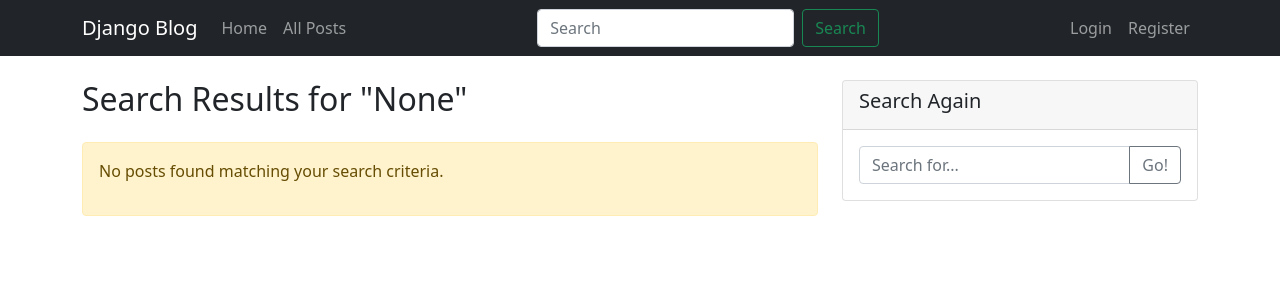
After one commit to beabzk/Alx_DjangoLearnLab, a Django app: page /search/ in a window 1280 px wide. The commit adds this page. Shown: the top 300 px of the page. Run offline with Django 5.2, Linux system fonts and the light colour scheme.

Commit message:
4. Implementing Advanced Features: Tagging and Search Functionality

```diff
--- a/django_blog/blog/models.py
+++ b/django_blog/blog/models.py
@@ -1,6 +1,7 @@
 from django.db import models
 from django.contrib.auth.models import User
 from django.urls import reverse
+from taggit.managers import TaggableManager
 
 # Create your models here.
 
@@ -9,6 +10,8 @@ class Post(models.Model):
     content = models.TextField()
     published_date = models.DateTimeField(auto_now_add=True)
     author = models.ForeignKey(User, on_delete=models.CASCADE, related_name='blog_posts')
+    tags = TaggableManager()
+    tags = TaggableManager()
 
     def __str__(self):
         return self.title
--- a/django_blog/blog/templates/blog/base.html
+++ b/django_blog/blog/templates/blog/base.html
@@ -21,6 +21,10 @@
                 <a class="nav-link" href="{% url 'blog:post-create' %}">Create Post</a>
                 {% endif %}
             </div>
+            <form class="d-flex" action="{% url 'blog:search' %}" method="get">
+                <input class="form-control me-2" type="search" placeholder="Search" aria-label="Search" name="q">
+                <button class="btn btn-outline-success" type="submit">Search</button>
+            </form>
             <div class="navbar-nav ms-auto">
                 {% if user.is_authenticated %}
                 <span class="navbar-text me-3">Welcome, {{ user.username }}!</span>
--- /dev/null
+++ b/django_blog/blog/templates/blog/search_results.html
@@ -0,0 +1,50 @@
+{% extends 'blog/base.html' %}
+
+{% block content %}
+<div class="row">
+    <div class="col-md-8">
+        <h2 class="mb-4">Search Results for "{{ query }}"</h2>
+
+        {% if posts %}
+        {% for post in posts %}
+        <article class="blog-post">
+            <h3 class="post-title"><a href="{{ post.get_absolute_url }}">{{ post.title }}</a></h3>
+            <p class="post-meta">By <strong>{{ post.author.username }}</strong> on {{ post.published_date|date:"F d, Y"
+                }}</p>
+            <p>{{ post.content|truncatewords:50 }}</p>
+            <div class="post-tags">
+                <strong>Tags:</strong>
+                {% for tag in post.tags.all %}
+                <a href="{% url 'blog:tagged' tag.slug %}" class="badge bg-primary text-decoration-none">{{ tag.name
+                    }}</a>
+                {% empty %}
+                <span class="text-muted">No tags.</span>
+                {% endfor %}
+            </div>
+            <a href="{{ post.get_absolute_url }}" class="btn btn-outline-primary btn-sm mt-2">Read More</a>
+        </article>
+        {% endfor %}
+        {% else %}
+        <div class="alert alert-warning">
+            <p>No posts found matching your search criteria.</p>
+        </div>
+        {% endif %}
+    </div>
+    <div class="col-md-4">
+        <div class="card">
+            <div class="card-header">
+                <h5>Search Again</h5>
+            </div>
+            <div class="card-body">
+                <form method="get" action="{% url 'blog:search' %}">
+                    <div class="input-group">
+                        <input type="text" name="q" class="form-control" placeholder="Search for..."
+                            value="{{ query|default:'' }}">
+                        <button class="btn btn-outline-secondary" type="submit">Go!</button>
+                    </div>
+                </form>
+            </div>
+        </div>
+    </div>
+</div>
+{% endblock %}
--- a/django_blog/blog/urls.py
+++ b/django_blog/blog/urls.py
@@ -19,4 +19,7 @@ urlpatterns = [
     path('login/', views.CustomLoginView.as_view(), name='login'),
     path('logout/', views.CustomLogoutView.as_view(), name='logout'),
     path('profile/', views.profile, name='profile'),
+    # Tag and Search URLs
+    path('tagged/<slug:slug>/', views.tagged, name='tagged'),
+    path('search/', views.search, name='search'),
 ]
--- a/django_blog/blog/views.py
+++ b/django_blog/blog/views.py
@@ -7,7 +7,9 @@ from django.contrib import messages
 from django.views.generic import CreateView, ListView, DetailView, UpdateView, DeleteView
 from django.urls import reverse_lazy
 from .models import Post, Comment
-from .forms import CustomUserCreationForm, UserUpdateForm, CommentForm
+from .forms import CustomUserCreationForm, UserUpdateForm, CommentForm, PostForm
+from taggit.models import Tag
+from django.db.models import Q
 
 # Create your views here.
 
@@ -99,8 +101,8 @@ class PostDetailView(DetailView):
 
 class PostCreateView(LoginRequiredMixin, CreateView):
     model = Post
+    form_class = PostForm
     template_name = 'blog/post_form.html'
-    fields = ['title', 'content']
 
     def form_valid(self, form):
         form.instance.author = self.request.user
@@ -113,8 +115,8 @@ class PostCreateView(LoginRequiredMixin, CreateView):
 
 class PostUpdateView(LoginRequiredMixin, UserPassesTestMixin, UpdateView):
     model = Post
+    form_class = PostForm
     template_name = 'blog/post_form.html'
-    fields = ['title', 'content']
 
     def form_valid(self, form):
         form.instance.author = self.request.user
@@ -199,3 +201,33 @@ class CommentDeleteView(LoginRequiredMixin, UserPassesTestMixin, DeleteView):
 
     def get_success_url(self):
         return reverse_lazy('blog:post-detail', kwargs={'pk': self.object.post.pk})
+
+
+def tagged(request, slug):
+    tag = get_object_or_404(Tag, slug=slug)
+    posts = Post.objects.filter(tags=tag).order_by('-published_date')
+    context = {
+        'tag': tag,
+        'posts': posts,
+        'title': f'Posts tagged with "{tag.name}"'
+    }
+    return render(request, 'blog/post_list.html', context)
+
+
+def search(request):
+    query = request.GET.get('q')
+    if query:
+        posts = Post.objects.filter(
+            Q(title__icontains=query) |
+            Q(content__icontains=query) |
+            Q(tags__name__icontains=query)
+        ).distinct().order_by('-published_date')
+    else:
+        posts = Post.objects.none()
+
+    context = {
+        'posts': posts,
+        'query': query,
+        'title': f'Search results for "{query}"'
+    }
+    return render(request, 'blog/search_results.html', context)
--- a/django_blog/django_blog/settings.py
+++ b/django_blog/django_blog/settings.py
@@ -38,6 +38,7 @@ INSTALLED_APPS = [
     "django.contrib.messages",
     "django.contrib.staticfiles",
     "blog",
+    "taggit",
 ]
 
 MIDDLEWARE = [
```
Also changed, not shown: django_blog/blog/forms.py (+7 -1 lines), django_blog/blog/templates/blog/post_detail.html (+10 -0 lines), django_blog/blog/templates/blog/post_form.html (+15 -0 lines), django_blog/blog/templates/blog/post_list.html (+10 -1 lines), django_blog/blog/migrations/0003_post_tags.py (added).
